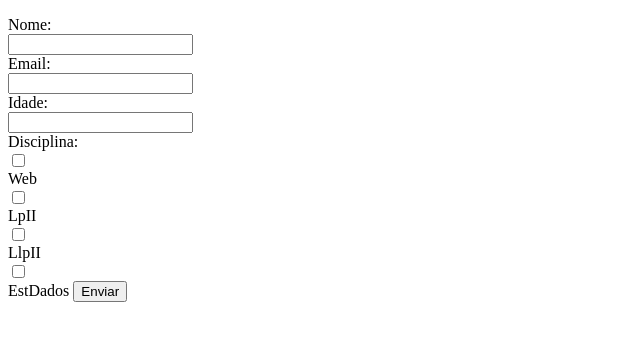
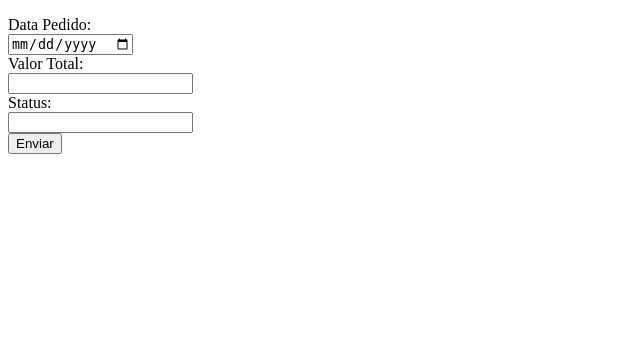
Before and after one commit to Grendlel/PythonFlask09082024, a Flask app: page /form in a window 1280 px wide. Shown: the part 52-393 px from the top of the page, without its empty margins (0-640 px from the left). Run offline with Flask 3, Linux system fonts and the light colour scheme.

Commit message:
Crud Completo

```diff
--- a/app.py
+++ b/app.py
@@ -2,11 +2,11 @@ from flask import Flask, render_template, request, flash
 app = Flask(__name__)
 from database import db
 from flask_migrate import Migrate
-from models import Usuario
+from models import Pedidos
 app.config['SECRET_KEY'] ='13db70a7b93420a4df3c9688dafcd60bab89a54f00a8902f1b442e92562660de'
 
 # drive://usuario:senha@servidor/banco_de_dados
-conexao = "mysql+pymysql://alunos:cefetmg@127.0.0.1/FlaskGabriel"
+conexao = "mysql+pymysql://alunos:cefetmg@127.0.0.1/PedidosGab"
 app.config['SQLALCHEMY_DATABASE_URI'] = conexao
 app.config['SQLALCHEMY_TRACK_MODIFICATIONS'] = False
 
@@ -17,12 +17,12 @@ migrate = Migrate(app, db)
 def index():
     return render_template('index.html')
 
-@app.route('/aula')
-@app.route('/aula/<nome>')
-@app.route('/aula/<nome>/<curso>')
-@app.route('/aula/<nome>/<curso>/<int:ano>')
-def aula(nome = 'Gabriel', curso = 'Informática', ano = 1):
-    dados = {'nome':nome,'curso':curso, 'ano':ano}
+@app.route('/Deposito')
+@app.route('/Deposito/<data_pedido>')
+@app.route('/Deposito/<data_pedido>/<valor_total>')
+@app.route('/Deposito/<data_pedido>/<valor_total>/<int:status>')
+def Deposito(data_pedido = '2000/01/01', valor_total = 0, status = 'offline'):
+    dados = {'data pedido':data_pedido,'valor total':valor_total, 'status':status}
     return render_template('aula.html', dados_curso=dados)
 
 @app.route('/form')
@@ -35,10 +35,10 @@ def dados():
     dados = request.form
     return render_template('dados.html', dados = dados)
 
-@app.route('/usuario')
-def usuario():
-    u = Usuario.query.all()
-    return render_template('usuario_lista.html', dados = u)
+@app.route('/Pedidos')
+def Pedidos():
+    u = Pedidos.query.all()
+    return render_template('Pedidos.html', dados = u)
 
 
 if __name__ == '__main__':
--- a/templates/base.html
+++ b/templates/base.html
@@ -3,7 +3,7 @@
 <head>
     <meta charset="UTF-8">
     <meta name="viewport" content="width=device-width, initial-scale=1.0">
-    <title>Web</title>
+    <title>Xhopee</title>
     <link rel="stylesheet" href="{{url_for('static',filename='css/estilo.css')}}">
 </head>
 <body>
--- a/templates/form.html
+++ b/templates/form.html
@@ -2,21 +2,12 @@
 
 {% block conteudo %}
     <form action="/dados" method="post">
-        <label for="nome">Nome: </label>
-        <input type="text" name="nome" id="nome">
-        <label for="email">Email: </label>
-        <input type="email" name="email" id="email">
-        <label for="idade">Idade: </label>
-        <input for="number" name="idade" id="idade">
-        <label for="">Disciplina: </label>
-        <input type="checkbox" name="Disciplina" id="Web" value="Web">
-        <label for="Web">Web</label>
-        <input type="checkbox" name="Disciplina" id="LpII" value="LpII">
-        <label for="LpII">LpII</label>
-        <input type="checkbox" name="Disciplina" id="LlpII" value="LlpII">
-        <label for="LlpII">LlpII</label>
-        <input type="checkbox" name="Disciplina" id="EstDados" value="EstDados">
-        <label for="EstDados">EstDados</label>
+        <label for="data_pedido">Data Pedido: </label>
+        <input type="date" name="data_pedido" id="data_pedido">
+        <label for="valor_total">Valor Total: </label>
+        <input type="number" name="valor_total" id="valor_total">
+        <label for="status">Status: </label>
+        <input for="number" name="status" id="status">
         <button type="submit">Enviar</button>
     </form>
 {% endblock %}
```
Also changed, not shown: migrations/versions/0df1df342d8f_create_table_usuario.py (deleted, +0 -34 lines), migrations/versions/b4b2df534d13_create_table_pedidos.py (added, +34 -0 lines), models.py (+11 -11 lines), templates/Deposito.html (added, +16 -0 lines), templates/Pedidos.html (added, +23 -0 lines), templates/aula.html (deleted, +0 -16 lines), templates/dados.html (+6 -10 lines), templates/index.html (+4 -4 lines), templates/usuario_lista.html (deleted, +0 -23 lines).
